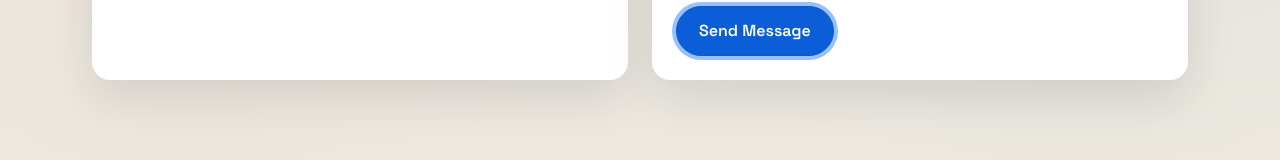
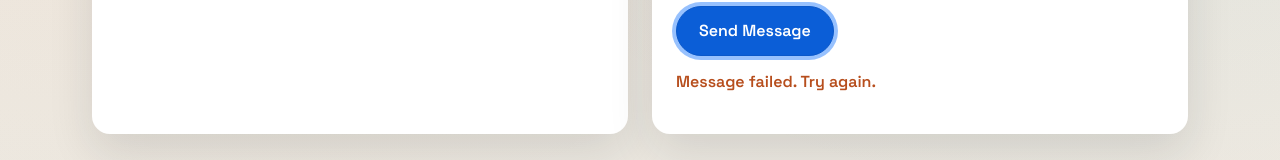
Before and after one commit to kaushikjagadeshan/phoenixenin, a React (Create React App) app: page /contact in a window 1280 px wide. Both pictures are taken after typing "Sample", "name@example.com", "Sample" into the empty fields and a click on the button "Send Message". Shown: the part 938-1098 px from the top of the page. Built offline with nearby package versions, Linux system fonts and the light colour scheme.

Commit message:
Wire contact form to Formspree

```diff
--- a/src/pages/ContactPage.css
+++ b/src/pages/ContactPage.css
@@ -42,6 +42,19 @@
   font-family: inherit;
 }
 
+.form-status {
+  margin-top: 14px;
+  font-weight: 600;
+}
+
+.form-status.success {
+  color: #1f6f78;
+}
+
+.form-status.error {
+  color: #b74e1d;
+}
+
 .map-card iframe {
   width: 100%;
   border: 0;
--- a/src/pages/ContactPage.js
+++ b/src/pages/ContactPage.js
@@ -1,7 +1,37 @@
-import React from "react";
+import React, { useState } from "react";
 import "./ContactPage.css";
 
 function ContactPage() {
+  const [status, setStatus] = useState(null);
+
+  const handleSubmit = async (event) => {
+    event.preventDefault();
+    const form = event.target;
+    const formData = new FormData(form);
+
+    try {
+      const response = await fetch("https://formspree.io/f/mykkzpaj", {
+        method: "POST",
+        headers: {
+          Accept: "application/json"
+        },
+        body: formData
+      });
+
+      if (response.ok) {
+        setStatus("success");
+        alert("Thanks! Your message has been sent.");
+        form.reset();
+      } else {
+        setStatus("error");
+        alert("Sorry, something went wrong. Please try again.");
+      }
+    } catch (error) {
+      setStatus("error");
+      alert("Sorry, something went wrong. Please try again.");
+    }
+  };
+
   return (
     <div className="contact-page">
       <section className="page-hero">
@@ -27,24 +57,30 @@ function ContactPage() {
           </div>
           <form
             className="surface-card contact-form"
-            onSubmit={(event) => event.preventDefault()}
+            onSubmit={handleSubmit}
           >
             <h3>Send a message</h3>
             <label>
               Name
-              <input type="text" placeholder="Your name" />
+              <input type="text" name="name" placeholder="Your name" required />
             </label>
             <label>
               Email
-              <input type="email" placeholder="Your email" />
+              <input type="email" name="email" placeholder="Your email" required />
             </label>
             <label>
               Message
-              <textarea rows="4" placeholder="Tell us about your requirements"></textarea>
+              <textarea name="message" rows="4" placeholder="Tell us about your requirements" required></textarea>
             </label>
             <button className="btn btn-primary" type="submit">
               Send Message
             </button>
+            {status === "success" && (
+              <p className="form-status success">Message sent successfully.</p>
+            )}
+            {status === "error" && (
+              <p className="form-status error">Message failed. Try again.</p>
+            )}
           </form>
         </div>
       </section>
```
